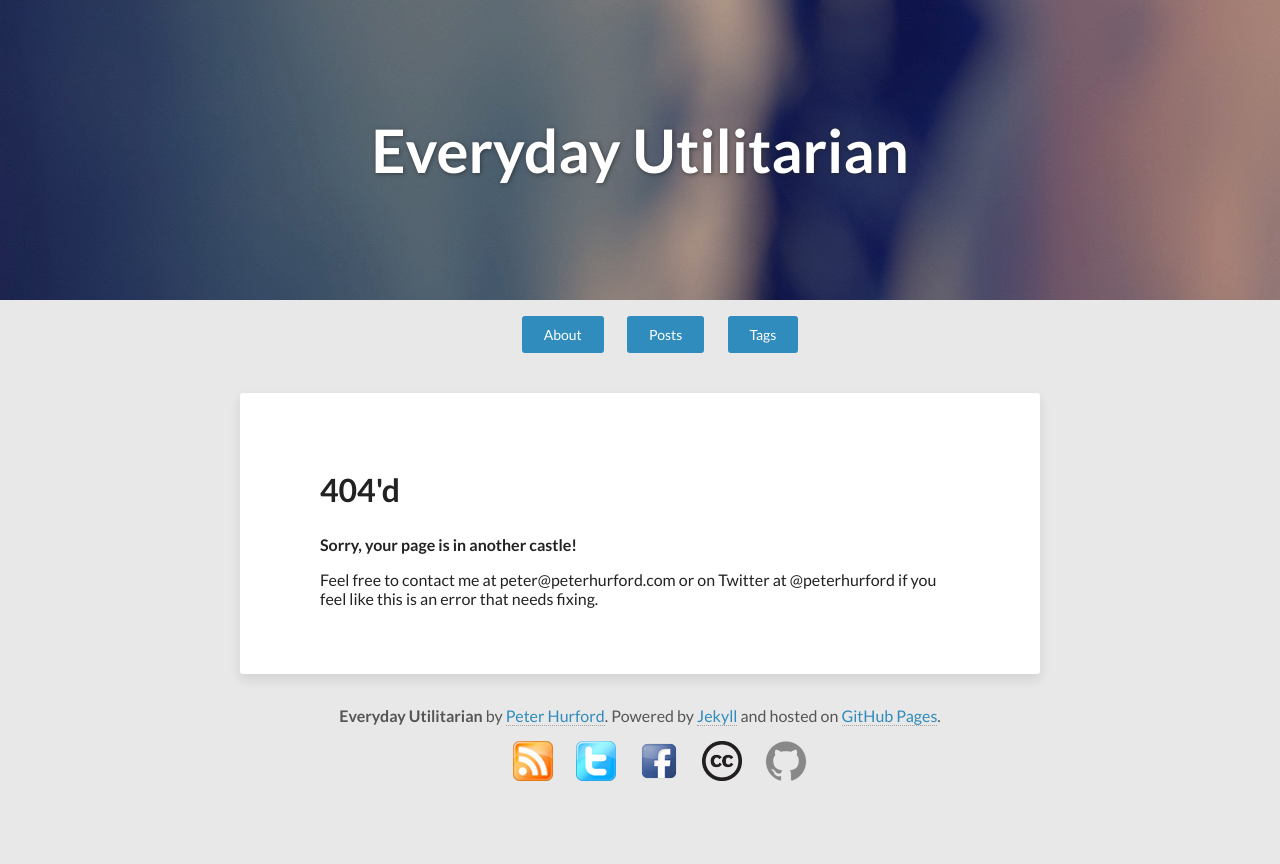
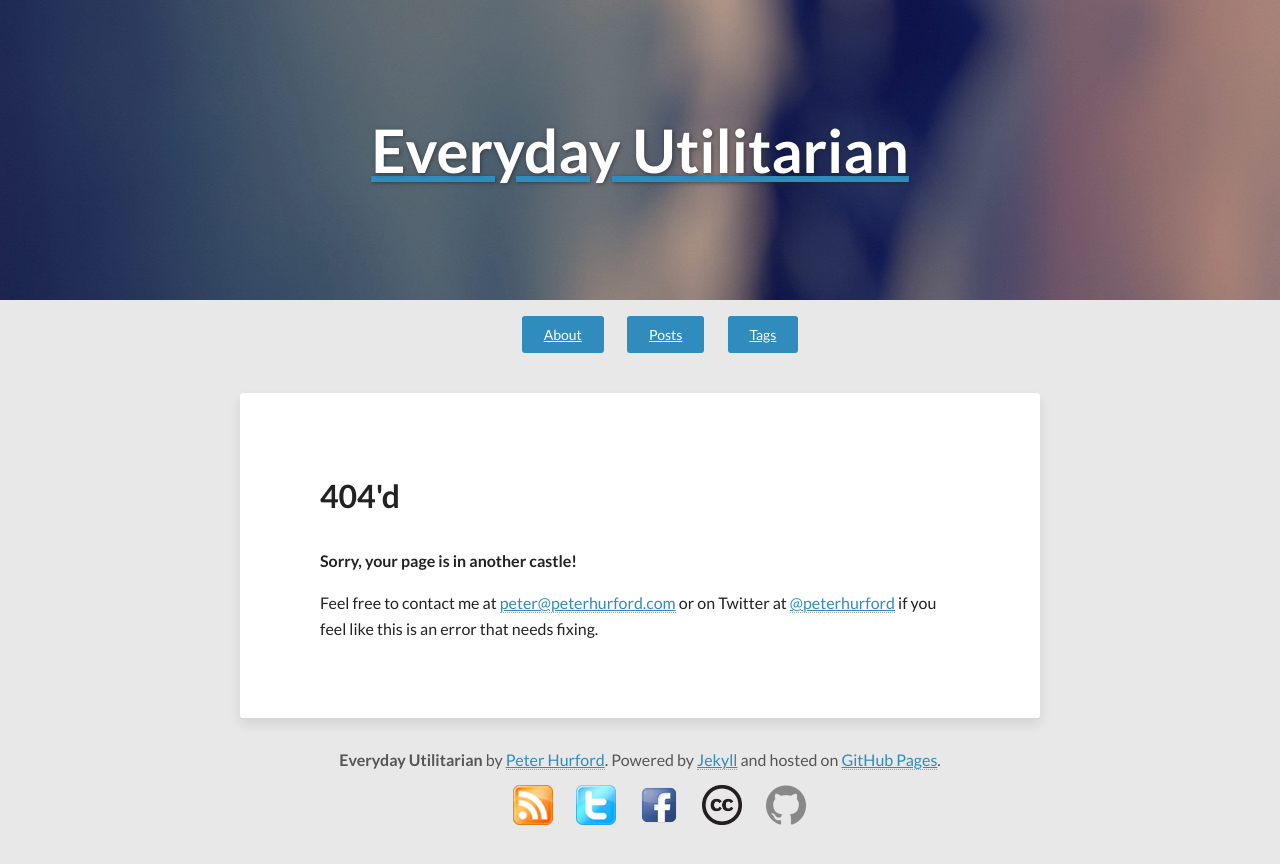
Before and after one commit to peterhurford/peterhurford.github.io, a Jekyll site: the page built from 404.html, in a window 1280 px wide. Shown: the top 864 px of the page. Built offline with Jekyll 4.4.1, drawn with Linux system fonts in a browser that asks for light colours.

Commit message:
Updated link style

```diff
--- a/404.html
+++ b/404.html
@@ -4,8 +4,10 @@
 image: abstract-12.jpg
 ---
 
-<article>
-	<h1 class="entry-title">404'd</h1>
-	<p><strong>Sorry, your page is in another castle!</strong></p>
-	<p>Feel free to contact me at <a href="mailto:peter@peterhurford.com">peter@peterhurford.com</a> or on Twitter at <a href="http://www.twitter.com/peterhurford">@peterhurford</a> if you feel like this is an error that needs fixing.</p>
+<article class="hentry">
+	<div class="entry-content">
+		<h1 class="entry-title">404'd</h1>
+		<p><strong>Sorry, your page is in another castle!</strong></p>
+		<p>Feel free to contact me at <a href="mailto:peter@peterhurford.com">peter@peterhurford.com</a> or on Twitter at <a href="http://www.twitter.com/peterhurford">@peterhurford</a> if you feel like this is an error that needs fixing.</p>
+	</div>
 </article>
--- a/assets/css/main.css
+++ b/assets/css/main.css
@@ -43,17 +43,6 @@
   font-size: 100%;
   -webkit-text-size-adjust: 100%;
       -ms-text-size-adjust: 100%;
-}
-
-a:focus {
-  outline: thin dotted #333;
-  outline: 5px auto -webkit-focus-ring-color;
-  outline-offset: -2px;
-}
-
-a:hover,
-a:active {
-  outline: 0;
 }
 
 sub,
@@ -293,29 +282,6 @@
 h1 {
   font-size: 32px;
   font-size: 2rem;
-}
-
-a {
-  color: #222222;
-  text-decoration: none;
-}
-
-a:visited {
-  color: #555555;
-}
-
-a:hover {
-  color: #000000;
-}
-
-a:focus {
-  color: #000000;
-  outline: thin dotted;
-}
-
-a:hover,
-a:active {
-  outline: 0;
 }
 
 .link-arrow {
@@ -3317,13 +3283,16 @@
   line-height: 1.625;
 }
 
+a,
 .entry-content p > a,
 .entry-content li > a,
+.entry-title li > a,
 .footer-wrapper a {
   color: #308cbc;
   border-bottom: 1px dotted #a2a2a2;
 }
 
+a:hover,
 .entry-content p > a:hover,
 .entry-content li > a:hover,
 .footer-wrapper a:hover {
--- a/posts.html
+++ b/posts.html
@@ -11,20 +11,21 @@
 
     {% if forloop.first %}
     <article>
+      <div class="entry-content">
         <h2 id="{{ this_year }}-ref">{{ this_year }}</h2>
         <ul>
     {% endif %}
-
           <li class="entry-title"><a href="{{ site.url }}{{ post.url }}" title="{{ post.title }}">{{ post.title }}</a></li>
-
     {% if forloop.last %}
         </ul>
+      </div>
     </article>
     {% else %}
         {% if this_year != next_year %}
           </ul>
         </article>
         <article>
+          <div class="entry-content">
             <h2 id="{{ next_year }}-ref">{{next_year}}</h2>
             <ul>
         {% endif %}
--- a/tags.html
+++ b/tags.html
@@ -26,6 +26,7 @@
 {% for tag in site.categories %}
 	{% unless tag[0] == "all" %}
 		<article>
+			<div class="entry-content">
 				<h2 id="{{ tag[0] }}">{{ tag[0] }}</h2>
 				<ul>
 				{% assign pages_list = tag[1] %}
@@ -39,6 +40,7 @@
 				{% assign pages_list = nil %}
 				{% assign group = nil %}
 				</ul>
+			</div>
 		</article><!-- /.hentry -->
 	{% endunless %}
 {% endfor %}
```
Also changed, not shown: 4 other files. Lines whose indentation alone changed are shown as unchanged.
